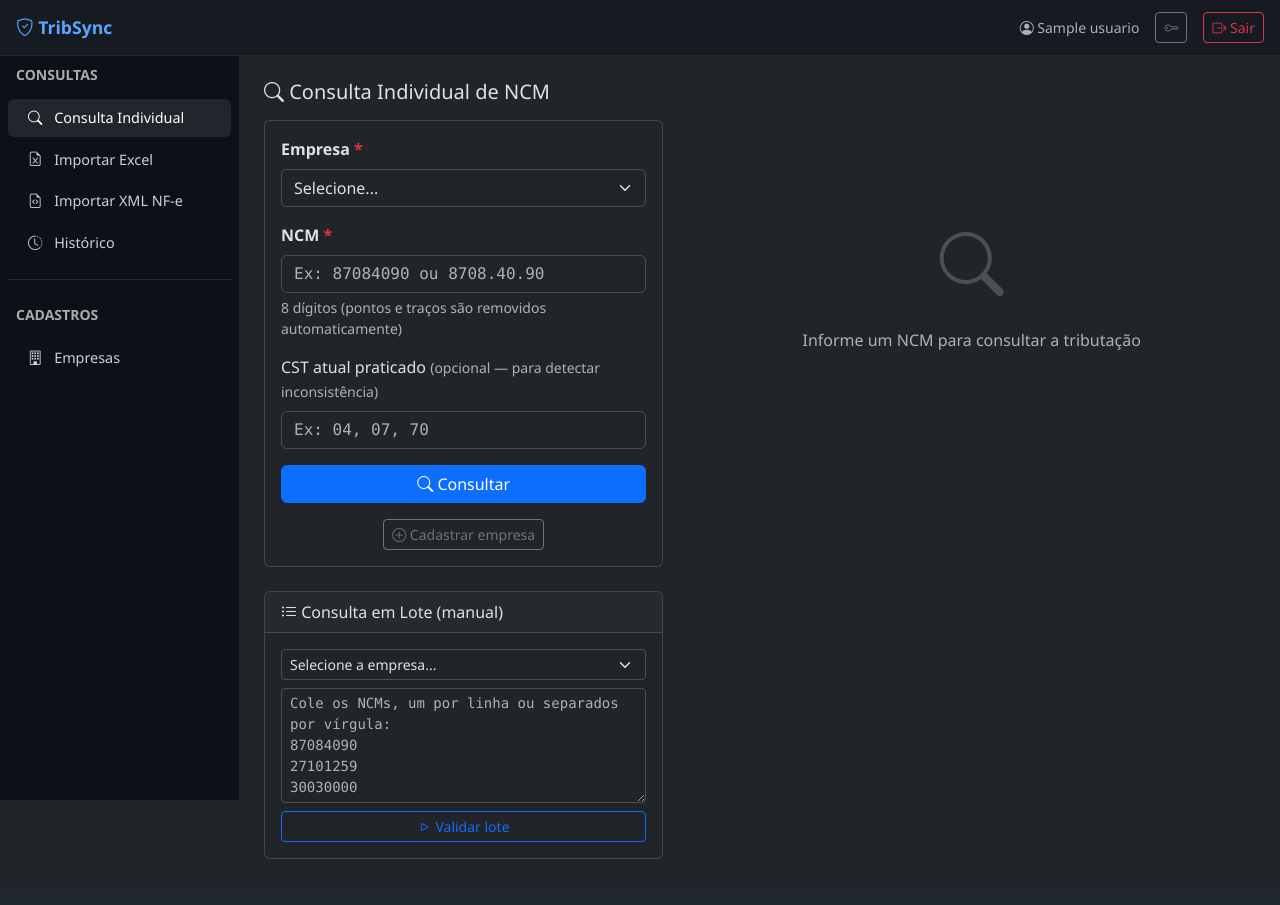
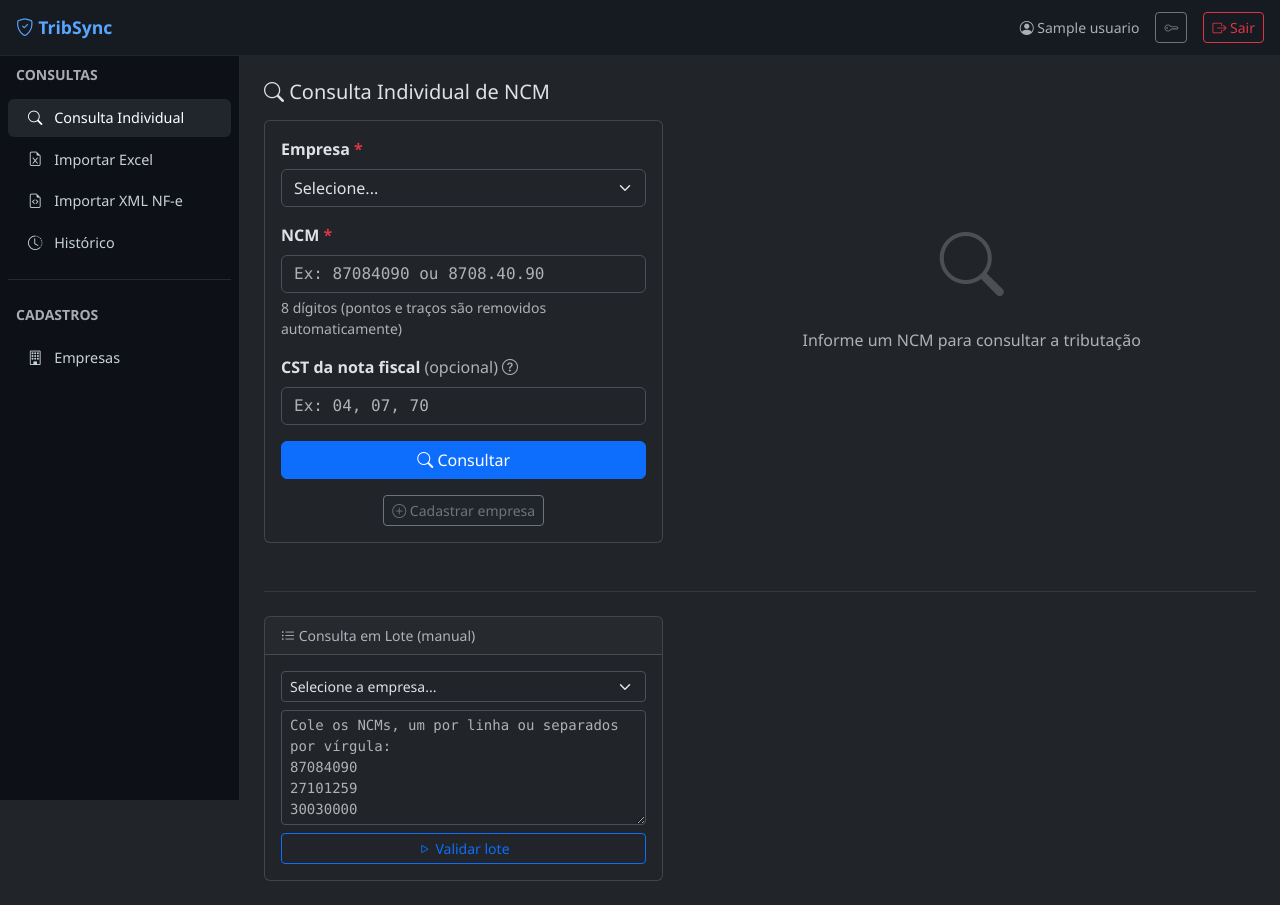
Before and after one commit to Patrickmot3/Auditor_tributario, a Flask app: page /consulta/individual in a window 1280 px wide. Before the commit the page ends 859 px from the top, so only its background shows below. Run offline with Flask 3, Linux system fonts and the light colour scheme; a user stored in the database is signed in; tables that the repository leaves empty hold one stand-in row (values such as "Sample post").

Commit message:
fix: corrige classificação errada de NCMs 2207/2209 e melhora tela individual
- rfb_scraper: _ncm_valido agora verifica _POSICOES_EXCLUIDAS (posição 4 dígitos)
  além de _CAPITULOS_VALIDOS, rejeitando 2207 (etanol) e 2209 (vinagres) da tabela
  4.3.11 (Bebidas Frias)
- rfb_scraper: _salvar_ncms desativa automaticamente NCMs já cadastrados cujas
  posições estejam em _POSICOES_EXCLUIDAS ao re-importar a tabela
- individual.html: hierarquia visual em 4 blocos (Classificação / Códigos Fiscais
  / Alíquotas / Alertas)
- individual.html: badges agora refletem CST real (MONOFÁSICO, ST, ALÍQ. ZERO,
  ISENTO, SEM INCIDÊNCIA, SUSPENSÃO, NCM NÃO LOCALIZADO)
- individual.html: campo renomeado para "CST da nota fiscal" com tooltip explicativo
- individual.html: nota "alíquota zero na revenda" quando monofásico e alíquota = 0
- individual.html: botão copiar resultado para área de transferência
- individual.html: card "Consulta em Lote" movido para seção separada abaixo
- individual.html: corrige crash com pis_aliquota/cofins_aliquota = None

Co-Authored-By: Claude Sonnet 4.6 <noreply@anthropic.com>

```diff
--- a/app/templates/consulta/individual.html
+++ b/app/templates/consulta/individual.html
@@ -34,7 +34,13 @@
           </div>
 
           <div class="mb-3">
-            <label class="form-label">CST atual praticado <small class="text-muted">(opcional — para detectar inconsistência)</small></label>
+            <label class="form-label fw-semibold d-flex align-items-center gap-1">
+              CST da nota fiscal
+              <span class="text-muted fw-normal">(opcional)</span>
+              <i class="bi bi-question-circle text-muted"
+                 data-bs-toggle="tooltip"
+                 title="Informe o CST utilizado na NF-e para detectar se diverge do CST correto sugerido pelo sistema."></i>
+            </label>
             <input type="text" name="cst_atual" class="form-control font-monospace"
                    placeholder="Ex: 04, 07, 70" maxlength="3">
           </div>
@@ -51,10 +57,180 @@
         </div>
       </div>
     </div>
+  </div>
 
-    <!-- Consulta em lote manual -->
+  <!-- Resultado -->
+  <div class="col-lg-7">
+    {% if resultado %}
+      {% if resultado.get('erro') %}
+        <div class="alert alert-danger"><i class="bi bi-x-circle"></i> {{ resultado.erro }}</div>
+      {% else %}
+        {% set cst = resultado.cst_sugerido %}
+        {% set card_class = 'card-resultado-inconsistencia' if resultado.inconsistencia_detectada else ('card-resultado-sim' if resultado.monofasico else 'card-resultado-nao') %}
+        <div class="card {{ card_class }} mb-3" id="resultado-card">
+          <div class="card-header d-flex justify-content-between align-items-center">
+            <span class="fw-bold font-monospace fs-5">NCM {{ resultado.ncm }}</span>
+            <div class="d-flex gap-2 align-items-center">
+              {% if cst in ('02', '03', '04') %}
+                <span class="badge badge-mono-sim fs-6">MONOFÁSICO</span>
+              {% elif cst == '05' %}
+                <span class="badge bg-primary fs-6">ST</span>
+              {% elif cst == '06' %}
+                <span class="badge bg-info text-dark fs-6">ALÍQ. ZERO</span>
+              {% elif cst == '07' %}
+                <span class="badge bg-secondary fs-6">ISENTO</span>
+              {% elif cst == '08' %}
+                <span class="badge bg-secondary fs-6">SEM INCIDÊNCIA</span>
+              {% elif cst == '09' %}
+                <span class="badge bg-secondary fs-6">SUSPENSÃO</span>
+              {% elif not resultado.grupo %}
+                <span class="badge bg-secondary fs-6">NCM NÃO LOCALIZADO</span>
+              {% else %}
+                <span class="badge badge-mono-nao fs-6">NÃO MONOFÁSICO</span>
+              {% endif %}
+              {% if resultado.inconsistencia_detectada %}
+                <span class="badge badge-inconsistencia fs-6"><i class="bi bi-exclamation-triangle"></i> INCONSISTÊNCIA</span>
+              {% endif %}
+              <button class="btn btn-sm btn-outline-secondary" id="btn-copiar"
+                      data-bs-toggle="tooltip" title="Copiar resultado">
+                <i class="bi bi-clipboard"></i>
+              </button>
+            </div>
+          </div>
+          <div class="card-body">
+            {% if resultado.descricao_ncm %}
+              <p class="text-muted mb-3 small">{{ resultado.descricao_ncm }}</p>
+            {% endif %}
+
+            <!-- Bloco 1: Classificação -->
+            <div class="mb-3">
+              <div class="text-muted small text-uppercase fw-semibold mb-2" style="letter-spacing:.05em;">Classificação</div>
+              <div class="row g-2">
+                <div class="col-sm-6">
+                  <div class="p-2 rounded bg-body-secondary">
+                    <div class="text-muted small">Grupo Tributário</div>
+                    <div class="fw-semibold">{{ resultado.grupo or '—' }}</div>
+                  </div>
+                </div>
+                <div class="col-sm-6">
+                  <div class="p-2 rounded bg-body-secondary">
+                    <div class="text-muted small">Tabela SPED</div>
+                    <div class="fw-semibold">{{ resultado.tabela_sped or '—' }}</div>
+                  </div>
+                </div>
+                <div class="col-12">
+                  <div class="p-2 rounded bg-body-secondary">
+                    <div class="text-muted small">Regime de Tributação PIS/COFINS</div>
+                    <div class="fw-semibold">{{ resultado.descricao_tributacao or '—' }}</div>
+                  </div>
+                </div>
+                <div class="col-12">
+                  <div class="p-2 rounded bg-body-secondary">
+                    <div class="text-muted small">Base Legal</div>
+                    <div class="fw-semibold small">{{ resultado.lei or '—' }}</div>
+                  </div>
+                </div>
+              </div>
+            </div>
+
+            <!-- Bloco 2: Códigos Fiscais -->
+            <div class="mb-3">
+              <div class="text-muted small text-uppercase fw-semibold mb-2" style="letter-spacing:.05em;">Códigos Fiscais</div>
+              <div class="row g-2">
+                <div class="col-sm-4">
+                  <div class="p-2 rounded bg-body-secondary">
+                    <div class="text-muted small">CST Sugerido</div>
+                    <div class="fw-bold text-primary font-monospace fs-5">{{ resultado.cst_sugerido or '—' }}</div>
+                  </div>
+                </div>
+                <div class="col-sm-4">
+                  <div class="p-2 rounded bg-body-secondary">
+                    <div class="text-muted small">CFOP Sugerido</div>
+                    <div class="fw-bold font-monospace fs-5">{{ resultado.cfop_sugerido or '—' }}</div>
+                  </div>
+                </div>
+                <div class="col-sm-4">
+                  <div class="p-2 rounded bg-body-secondary">
+                    <div class="text-muted small">Posição na Cadeia</div>
+                    <div class="fw-semibold">{{ resultado.posicao_cadeia | title if resultado.posicao_cadeia else '—' }}</div>
+                  </div>
+                </div>
+              </div>
+            </div>
+
+            <!-- Bloco 3: Alíquotas -->
+            <div class="mb-3">
+              <div class="text-muted small text-uppercase fw-semibold mb-2" style="letter-spacing:.05em;">Alíquotas</div>
+              <div class="row g-2">
+                <div class="col-sm-6">
+                  <div class="p-2 rounded bg-body-secondary">
+                    <div class="text-muted small">Alíquota PIS</div>
+                    <div class="fw-bold">
+                      {% if resultado.pis_aliquota is not none %}
+                        {{ "%.4f"|format(resultado.pis_aliquota|float) }}%
+                      {% else %}—{% endif %}
+                    </div>
+                  </div>
+                </div>
+                <div class="col-sm-6">
+                  <div class="p-2 rounded bg-body-secondary">
+                    <div class="text-muted small">Alíquota COFINS</div>
+                    <div class="fw-bold">
+                      {% if resultado.cofins_aliquota is not none %}
+                        {{ "%.4f"|format(resultado.cofins_aliquota|float) }}%
+                      {% else %}—{% endif %}
+                    </div>
+                  </div>
+                </div>
+              </div>
+              {% if resultado.monofasico and resultado.pis_aliquota is not none and resultado.pis_aliquota|float == 0.0 %}
+              <div class="mt-2 text-muted small">
+                <i class="bi bi-info-circle"></i> Alíquota zero na revenda — tributo já recolhido pelo fabricante/importador na origem.
+              </div>
+              {% endif %}
+            </div>
+
+            <!-- Bloco 4: Alertas -->
+            {% if resultado.inconsistencia_detectada or resultado.observacao %}
+            <div class="mb-3">
+              <div class="text-muted small text-uppercase fw-semibold mb-2" style="letter-spacing:.05em;">Alertas</div>
+              {% if resultado.inconsistencia_detectada %}
+              <div class="alert alert-warning py-2 mb-2">
+                <i class="bi bi-exclamation-triangle"></i> CST informado diverge do CST correto sugerido pelo sistema.
+              </div>
+              {% endif %}
+              {% if resultado.observacao %}
+              <div class="alert alert-warning py-2 mb-0">
+                <i class="bi bi-info-circle"></i> {{ resultado.observacao }}
+              </div>
+              {% endif %}
+            </div>
+            {% endif %}
+
+            {% if resultado.ultima_atualizacao_tabela %}
+            <div class="text-muted small">
+              <i class="bi bi-clock"></i> Tabela SPED atualizada em: <strong>{{ resultado.ultima_atualizacao_tabela }}</strong>
+              {% if resultado.versao_tabela %} (Versão {{ resultado.versao_tabela }}){% endif %}
+            </div>
+            {% endif %}
+          </div>
+        </div>
+      {% endif %}
+    {% else %}
+      <div class="text-center text-muted mt-5 pt-5">
+        <i class="bi bi-search" style="font-size: 4rem; opacity: .3;"></i>
+        <p class="mt-3">Informe um NCM para consultar a tributação</p>
+      </div>
+    {% endif %}
+  </div>
+</div>
+
+<!-- Consulta em Lote Manual -->
+<hr class="my-4 border-secondary">
+<div class="row">
+  <div class="col-lg-5">
     <div class="card">
-      <div class="card-header"><i class="bi bi-list-ul"></i> Consulta em Lote (manual)</div>
+      <div class="card-header text-muted small"><i class="bi bi-list-ul"></i> Consulta em Lote (manual)</div>
       <div class="card-body">
         <form method="POST" action="{{ url_for('consulta.lote_manual') }}">
           <input type="hidden" name="csrf_token" value="{{ csrf_token() }}">
@@ -77,110 +253,35 @@
       </div>
     </div>
   </div>
-
-  <!-- Resultado -->
-  <div class="col-lg-7">
-    {% if resultado %}
-      {% if resultado.get('erro') %}
-        <div class="alert alert-danger"><i class="bi bi-x-circle"></i> {{ resultado.erro }}</div>
-      {% else %}
-        {% set card_class = 'card-resultado-inconsistencia' if resultado.inconsistencia_detectada else ('card-resultado-sim' if resultado.monofasico else 'card-resultado-nao') %}
-        <div class="card {{ card_class }} mb-3">
-          <div class="card-header d-flex justify-content-between align-items-center">
-            <span class="fw-bold font-monospace fs-5">NCM {{ resultado.ncm }}</span>
-            <div class="d-flex gap-2">
-              {% if resultado.monofasico %}
-                <span class="badge badge-mono-sim fs-6">MONOFÁSICO</span>
-              {% else %}
-                <span class="badge badge-mono-nao fs-6">NÃO MONOFÁSICO</span>
-              {% endif %}
-              {% if resultado.inconsistencia_detectada %}
-                <span class="badge badge-inconsistencia fs-6"><i class="bi bi-exclamation-triangle"></i> INCONSISTÊNCIA</span>
-              {% endif %}
-            </div>
-          </div>
-          <div class="card-body">
-            {% if resultado.descricao_ncm %}
-              <p class="text-muted mb-3">{{ resultado.descricao_ncm }}</p>
-            {% endif %}
-            <div class="row g-3">
-              <div class="col-sm-6">
-                <div class="p-3 rounded bg-body-secondary">
-                  <div class="text-muted small">Grupo Tributário</div>
-                  <div class="fw-semibold">{{ resultado.grupo or '—' }}</div>
-                </div>
-              </div>
-              <div class="col-sm-6">
-                <div class="p-3 rounded bg-body-secondary">
-                  <div class="text-muted small">Tabela SPED</div>
-                  <div class="fw-semibold">{{ resultado.tabela_sped or '—' }}</div>
-                </div>
-              </div>
-              <div class="col-sm-12">
-                <div class="p-3 rounded bg-body-secondary">
-                  <div class="text-muted small">Regime de Tributação PIS/COFINS</div>
-                  <div class="fw-semibold">{{ resultado.descricao_tributacao or '—' }}</div>
-                </div>
-              </div>
-              <div class="col-sm-12">
-                <div class="p-3 rounded bg-body-secondary">
-                  <div class="text-muted small">Base Legal</div>
-                  <div class="fw-semibold">{{ resultado.lei or '—' }}</div>
-                </div>
-              </div>
-              <div class="col-sm-4">
-                <div class="p-3 rounded bg-body-secondary">
-                  <div class="text-muted small">CST Sugerido</div>
-                  <div class="fw-bold text-primary font-monospace fs-5">{{ resultado.cst_sugerido }}</div>
-                </div>
-              </div>
-              <div class="col-sm-4">
-                <div class="p-3 rounded bg-body-secondary">
-                  <div class="text-muted small">CFOP Sugerido</div>
-                  <div class="fw-bold font-monospace fs-5">{{ resultado.cfop_sugerido or '—' }}</div>
-                </div>
-              </div>
-              <div class="col-sm-4">
-                <div class="p-3 rounded bg-body-secondary">
-                  <div class="text-muted small">Posição na Cadeia</div>
-                  <div class="fw-semibold">{{ resultado.posicao_cadeia | title }}</div>
-                </div>
-              </div>
-              <div class="col-sm-6">
-                <div class="p-3 rounded bg-body-secondary">
-                  <div class="text-muted small">Alíquota PIS</div>
-                  <div class="fw-bold">{{ "%.4f"|format(resultado.pis_aliquota) }}%</div>
-                </div>
-              </div>
-              <div class="col-sm-6">
-                <div class="p-3 rounded bg-body-secondary">
-                  <div class="text-muted small">Alíquota COFINS</div>
-                  <div class="fw-bold">{{ "%.4f"|format(resultado.cofins_aliquota) }}%</div>
-                </div>
-              </div>
-              {% if resultado.observacao %}
-              <div class="col-12">
-                <div class="alert alert-warning mb-0">
-                  <i class="bi bi-info-circle"></i> {{ resultado.observacao }}
-                </div>
-              </div>
-              {% endif %}
-            </div>
-            {% if resultado.ultima_atualizacao_tabela %}
-            <div class="mt-3 text-muted small">
-              <i class="bi bi-clock"></i> Tabela SPED atualizada em: <strong>{{ resultado.ultima_atualizacao_tabela }}</strong>
-              {% if resultado.versao_tabela %} (Versão {{ resultado.versao_tabela }}){% endif %}
-            </div>
-            {% endif %}
-          </div>
-        </div>
-      {% endif %}
-    {% else %}
-      <div class="text-center text-muted mt-5 pt-5">
-        <i class="bi bi-search" style="font-size: 4rem; opacity: .3;"></i>
-        <p class="mt-3">Informe um NCM para consultar a tributação</p>
-      </div>
-    {% endif %}
-  </div>
 </div>
 {% endblock %}
+
+{% block extra_js %}
+<script>
+document.querySelectorAll('[data-bs-toggle="tooltip"]').forEach(el => {
+  new bootstrap.Tooltip(el);
+});
+
+const btnCopiar = document.getElementById('btn-copiar');
+if (btnCopiar) {
+  btnCopiar.addEventListener('click', function () {
+    {% if resultado and not resultado.get('erro') %}
+    const linhas = [
+      'NCM: ' + {{ resultado.ncm | tojson }},
+      'Grupo: ' + {{ (resultado.grupo or '—') | tojson }},
+      'Tabela SPED: ' + {{ (resultado.tabela_sped or '—') | tojson }},
+      'Regime: ' + {{ (resultado.descricao_tributacao or '—') | tojson }},
+      'Base Legal: ' + {{ (resultado.lei or '—') | tojson }},
+      'CST Sugerido: ' + {{ (resultado.cst_sugerido or '—') | tojson }},
+      'CFOP Sugerido: ' + {{ (resultado.cfop_sugerido or '—') | tojson }},
+    ];
+    navigator.clipboard.writeText(linhas.join('\n')).then(() => {
+      const icon = this.querySelector('i');
+      icon.classList.replace('bi-clipboard', 'bi-clipboard-check');
+      setTimeout(() => icon.classList.replace('bi-clipboard-check', 'bi-clipboard'), 2000);
+    });
+    {% endif %}
+  });
+}
+</script>
+{% endblock %}
```
Also changed, not shown: app/services/rfb_scraper.py (+35 -0 lines).
